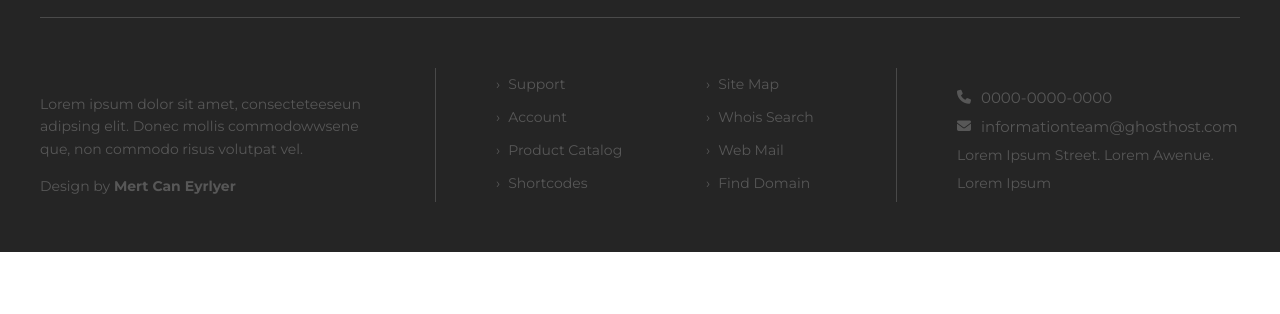
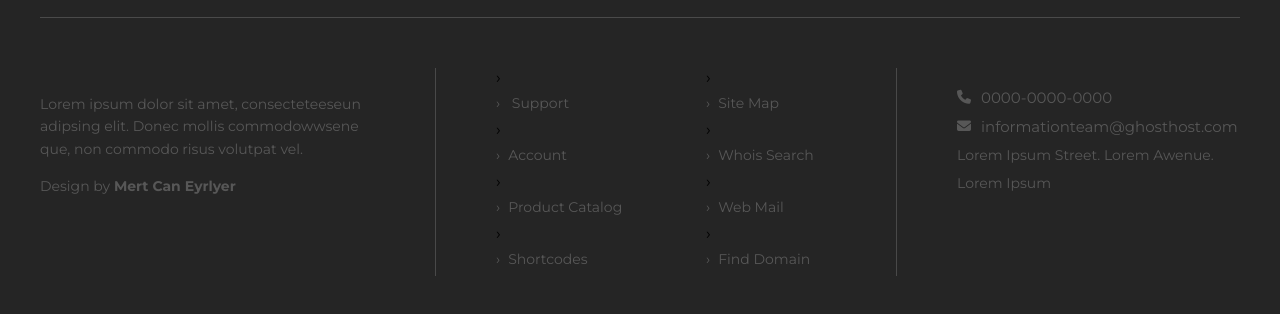
Before and after one commit to basilissk/RPI_1, a plain HTML site: page index.html in a window 1280 px wide. Shown: the part 3322-3636 px from the top of the page. Before the commit the page ends 3574 px from the top, so only its background shows below. Drawn offline with Linux system fonts and the light colour scheme.

Commit message:
fix arrow

```diff
--- a/index.html
+++ b/index.html
@@ -453,31 +453,56 @@
                 <div class = "second_c">
                     <ul class="fir_help">
                         <li class="fir_help_item">
-                            <a href="#">Support</a>
+                            <div class = "item_wrap">
+                                <p>›</p>
+                            <a href="#"> Support  </a>
+                        </div>
+
                         </li>
                         <li class="fir_help_item">
+                            <div class = "item_wrap">
+                                <p>›</p>
                             <a href="#">Account</a>
+                        </div>
                         </li>
                         <li class="fir_help_item">
+                            <div class = "item_wrap">
+                                <p>›</p>
                             <a href="#">Product Catalog</a>
+                            </div>
                         </li>
                         <li class="fir_help_item">
+                            <div class = "item_wrap">
+                                <p>›</p>
                             <a href="#">Shortcodes</a>
+                            </div>
                         </li>
                     </ul>
 
                     <ul class="sec_help">
                         <li class="fir_help_item">
+                            <div class = "item_wrap">
+                                <p>›</p>
                             <a href="#">Site Map</a>
+                            </div>
                         </li>
                         <li class="fir_help_item">
+                            <div class = "item_wrap">
+                                <p>›</p>
                             <a href="#">Whois Search</a>
+                            </div>
                         </li>
                         <li class="fir_help_item">
+                            <div class = "item_wrap">
+                                <p>›</p>
                             <a href="#">Web Mail</a>
+                            </div>
                         </li>
                         <li class="fir_help_item">
+                            <div class = "item_wrap">
+                                <p>›</p>
                             <a href="#">Find Domain</a>
+                            </div>
                         </li>
                     </ul>
                 </div>
```
